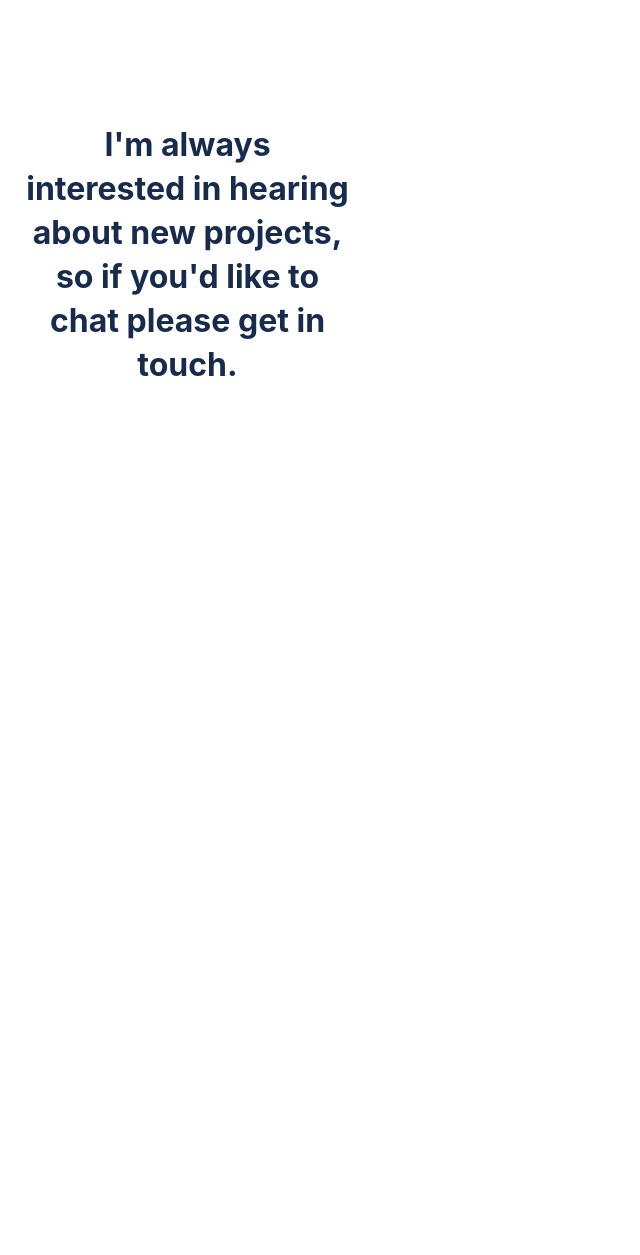
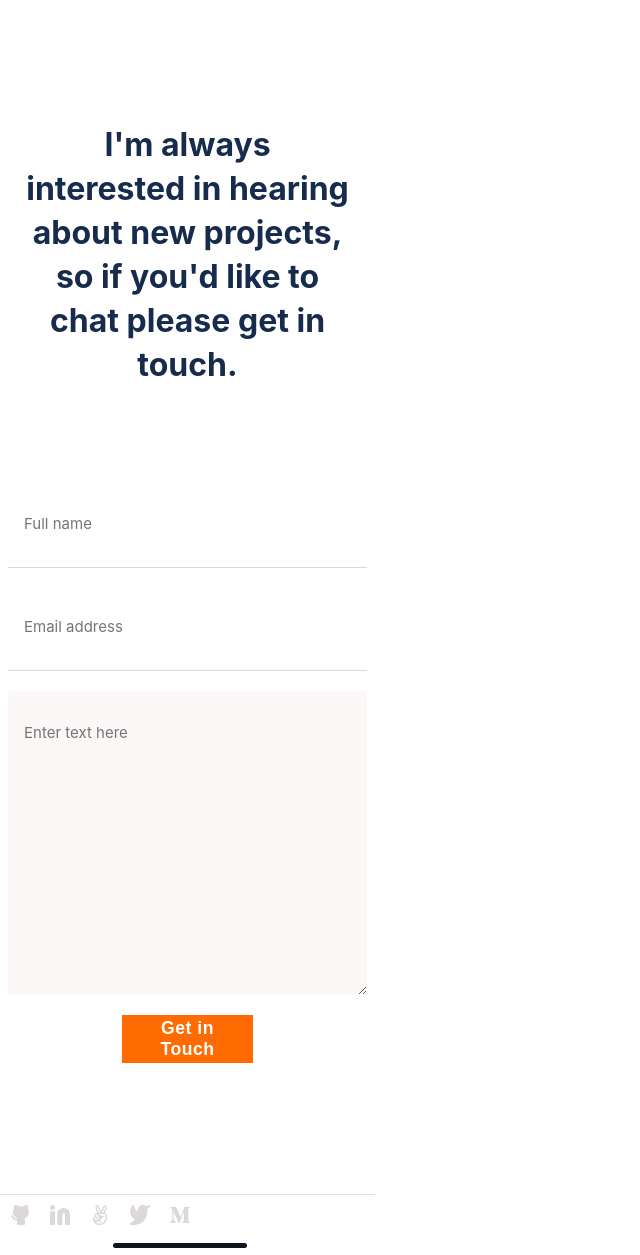
Before and after one commit to chigozie1803/portfolio-setup, a plain HTML site: page index.html in a window 1280 px wide. Shown: the part 6369-7624 px from the top of the page, without its empty margins (0-640 px from the left). Before the commit the page ends 6781 px from the top, so only its background shows below. Drawn offline with Linux system fonts and the light colour scheme.

Commit message:
Add contact form to the index.html

```diff
--- a/index.html
+++ b/index.html
@@ -231,6 +231,27 @@
         <section class="contact">
             <p class="paragraph1">I'm always interested in hearing about new projects, so if you'd like to chat please get
                 in touch.</p>
-    </div>
+        <form action="https://formspree.io/f/mgeqroja" method="POST" class="form-container">
+            <label for="name">
+                <input type="text" name="name" placeholder="Full name" maxlength="30" required>
+            </label>
+            <label for="email">
+                <input type="email" name="email" placeholder="Email address"  required>
+            </label>
+            <textarea name="message" id="message" cols="30" rows="10" placeholder="Enter text here" maxlength="500" required></textarea>
+        <button class="btn">Get in Touch</button>
+        </form>
+    </section>
+    <footer>
+        <ul class="social-container">
+            <li class="social"><a href="#"><img src="./images/git.svg"></img></a></li>
+            <li class="social"><a href="#"><img src="./images/linkedin.svg" class="linkedin"></img></a></li>
+            <li class="social"><a href="#"><img src="./images/v.svg"></img></a></li>
+            <li class="social"><a href="#"><img src="./images/twitter.svg"></img></a></li>
+            <li class="social"><a href="#"><img src="./images/M.svg"></img></a></li>
+
+        </ul>
+       <div class="bottom"></div>
+    </footer>
 </body>
 </html>
```
